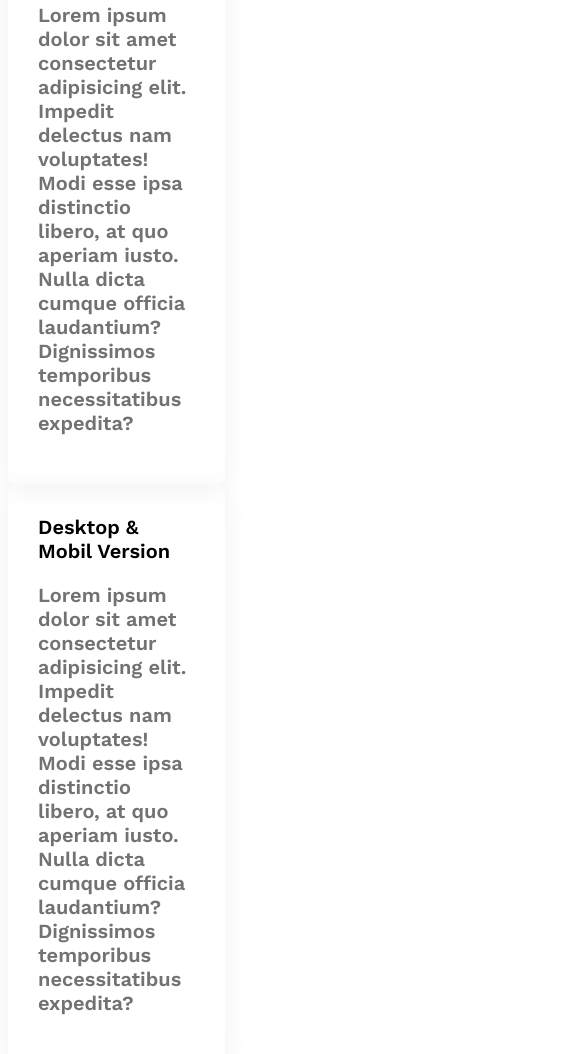
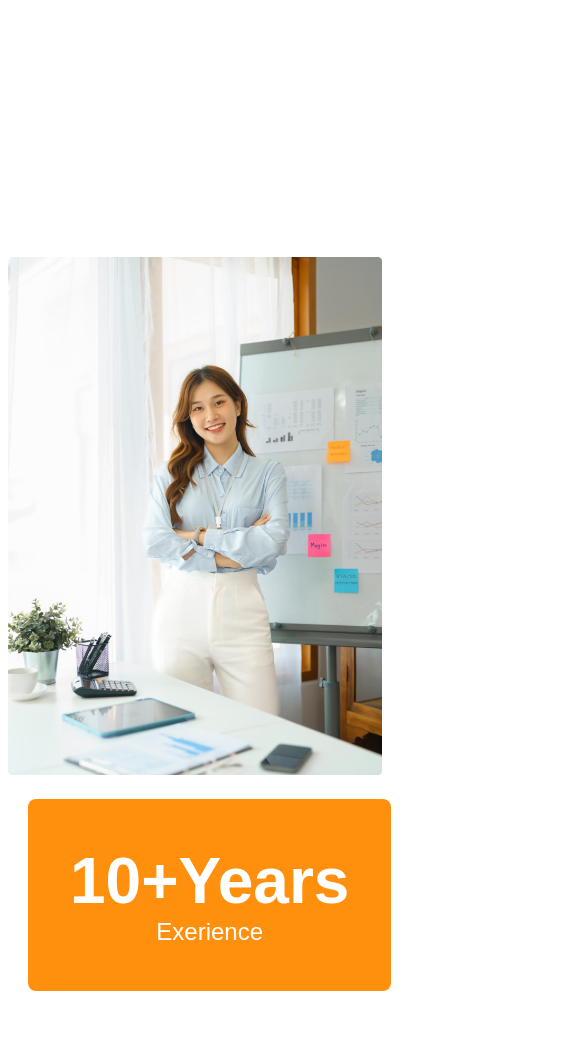
Before and after one commit to arafat100/architects-website, a plain HTML site: page index.html in a window 390 px wide. Shown: the part 4863-5917 px from the top of the page, 585 px wide, since content can reach past the window. Drawn offline with nearby package versions, Linux system fonts and the light colour scheme.

Commit message:
architect finish

```diff
--- a/index.html
+++ b/index.html
@@ -96,7 +96,7 @@
             <div>
                 <img src="./images/architect.png" alt="">
                 <button id="experience-badge" class="btn-primary">
-                    <span id="exerience-year">10+Years</span>
+                    <span id="experience-year">10+Years</span>
                     <br>
                     <span>Exerience</span>
                 </button>
--- a/styles/architect.css
+++ b/styles/architect.css
@@ -151,6 +151,20 @@ main>section {
 
 .features img {
     margin-top: 200px;
+    width: 100%;
+}
+
+#experience-badge {
+    padding: 45px 42px;
+    font-size: 1.5rem;
+    font-weight: 500;
+    margin-left: -100px;
+    margin-top: -100px;
+}
+
+#experience-year {
+    font-size: 4rem;
+    font-weight: 700;
 }
 
 /* some facts related styles */
@@ -209,6 +223,7 @@ main>section {
 
     .navbar,
     .nav-links,
+    .features,
     .teams {
         flex-direction: column;
     }
@@ -232,6 +247,11 @@ main>section {
     .our-features {
         margin-left: 20px;
     }
+
+    #experience-badge {
+        margin-top: 20px;
+        margin-left: 20px;
+    }
 }
 
 /* medium size device */
```
